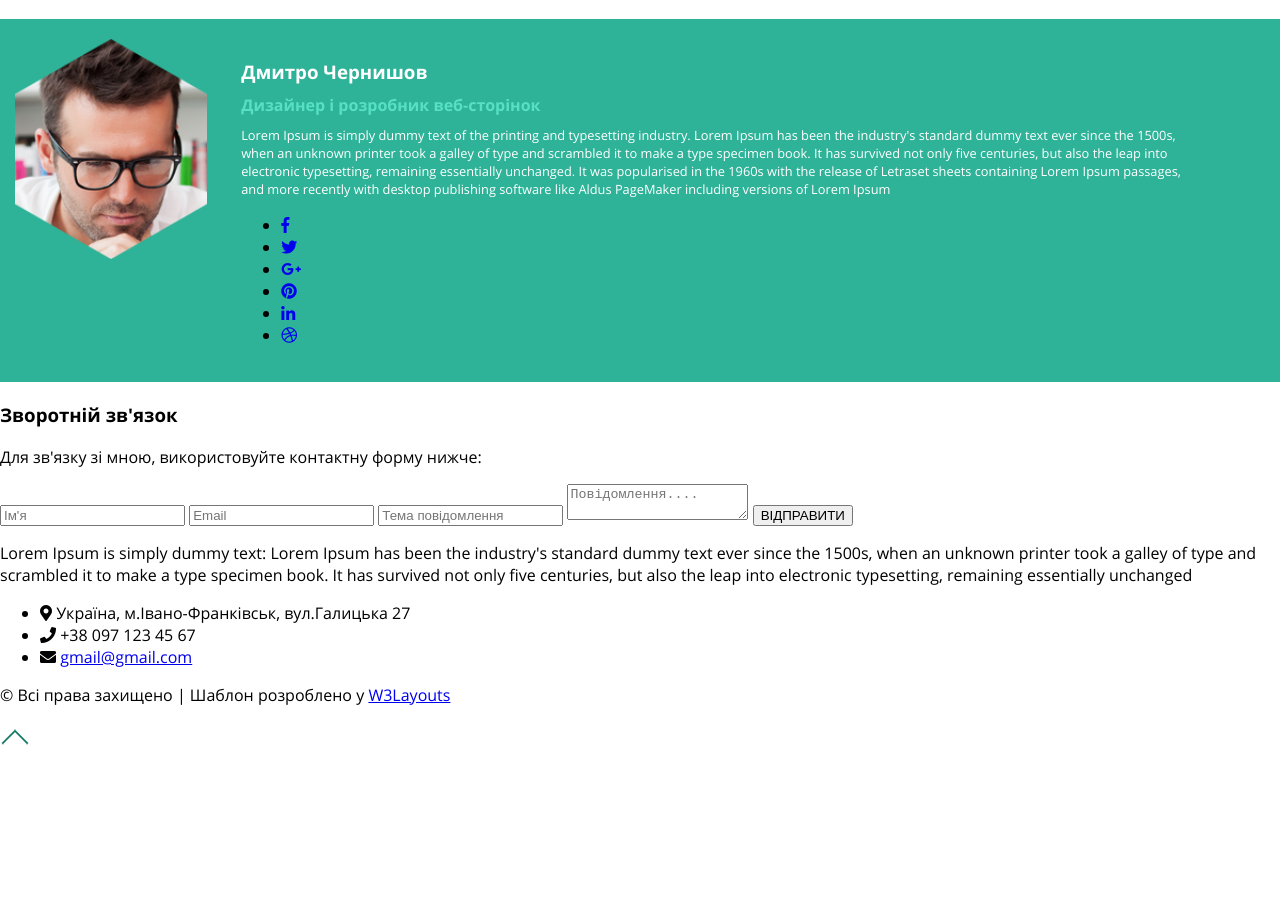
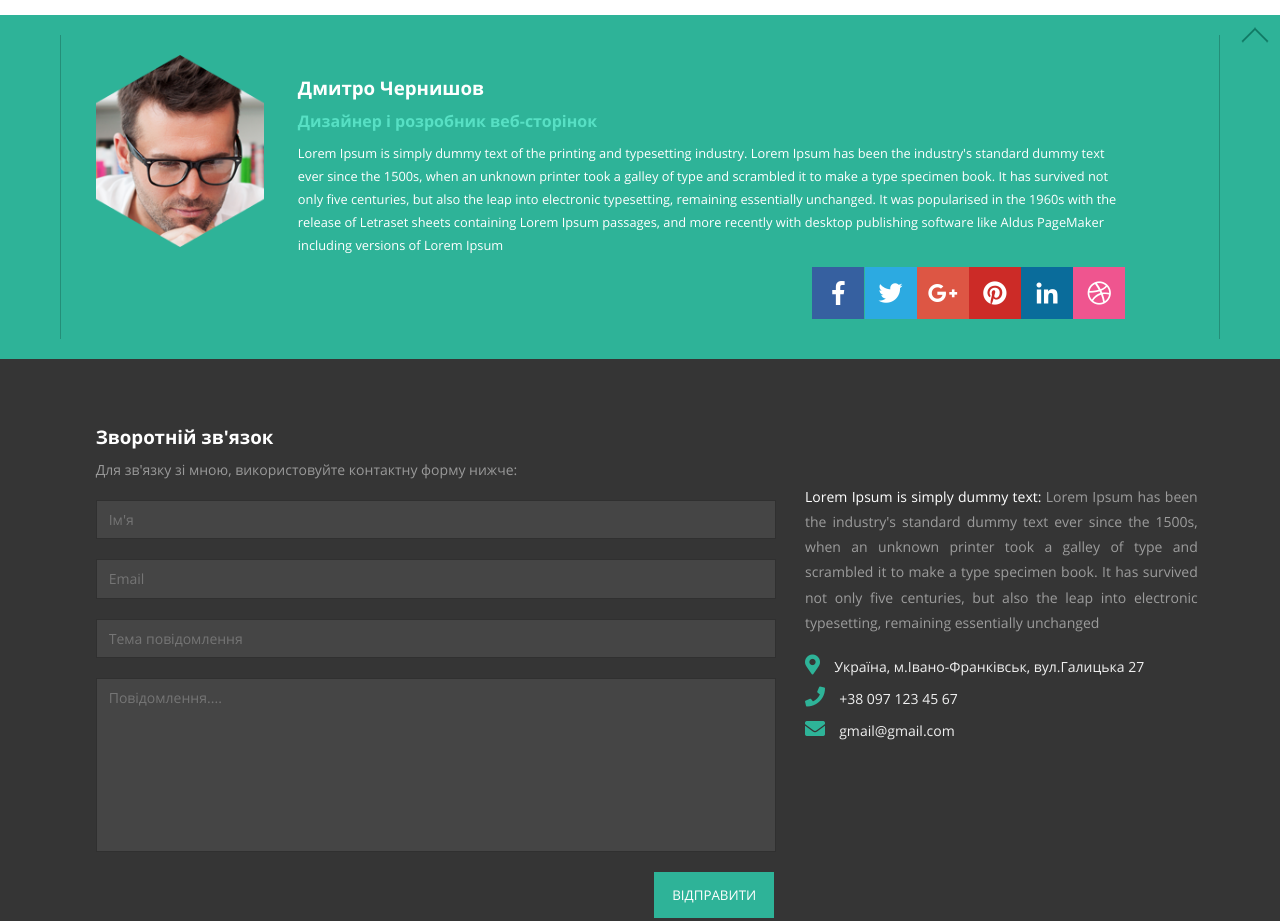
Before and after one commit to DmitryCher/PersonalWebsite, a plain HTML site: page index.html in a window 1280 px wide. Shown: the part 740-1661 px from the top of the page. Before the commit the page ends 1497 px from the top, so only its background shows below. Drawn offline with Linux system fonts and the light colour scheme.

Commit message:
Add styles for contact form and footer

```diff
--- a/css/style.css
+++ b/css/style.css
@@ -26,19 +26,16 @@
 }
 
 body{
+	margin: 0;
+	padding: 0;
 	font-family: 'Open Sans';
 	background-color: #ffffff;
-	margin: 0;
 	font-size: 100%;
+}
 
-	/*background-image: url("images/arrow_up.png");
-	background-repeat: no-repeat;
-	background-position: right bottom;
-	background-attachment: fixed;*/
-}
 .navigation ul {
 	background-color: #323232;
-	margin: 0;
+	margin: 0 auto;
 	padding: 0;
 	list-style-type: none;
 	overflow: hidden;
@@ -53,13 +50,12 @@ body{
 }
 
 .navigation a {
-	display: block;
+	/*display: block;			*/
 	color: white;
 	font-size: 0.9em;
 	text-decoration: none;
 	text-transform: uppercase;
 	transition-duration: 0.4s;
-	/*text-align: center;*/
 }
 
 .navigation a:hover {
@@ -115,18 +111,14 @@ body{
 .about-me {
 	background: #2EB398;
 	padding: 20px 0;
-	margin: 20px 0;
+	/*margin: 20px 0;*/
 }
 
-.container {
+.border-me {
 	border-left: 1px solid #248E78;
   border-right: 1px solid #248E78;
   margin: 0 60px;
   padding: 20px;
-}
-
-.container div {
-	/*display: inline-block;*/
 }
 
 .me-image {
@@ -134,7 +126,7 @@ body{
 	width: 15%;
 	padding-right: 15px;
   padding-left: 15px;
-  vertical-align:top;
+  vertical-align: top;
 }
 
 .me-image img {
@@ -148,7 +140,7 @@ body{
   vertical-align: top;
 }
 
-.me-text h3 {
+h3 {
 	color: white;
 	margin-top: 20px;
 	margin-bottom: 10px;
@@ -163,8 +155,222 @@ body{
 	color: white;
 	margin: 0 0 10px;
 	font-size: 0.8em;
+	line-height: 1.8em;
 }
 
-/*.active {
+.navbar-brands {
+	float: right;
+}
+
+.navbar-brands ul{
+	list-style-type: none;
+	margin: 0;
+	padding: 0;
+}
+
+.navbar-brands ul li{
+	display: inline-block;
+	margin-left: -4px;
+}
+
+.navbar-brands ul li a {
+	text-decoration: none;
+	text-align: center;
+}
+
+.navbar-brands ul li a i{
+	color: white;
+	line-height: 52px;
+  width: 52px;
+  height: 52px;
+  font-size: 24px;
+}
+
+.navbar-brands ul li a i.fa-facebook-f {
+	background: #3660A0;
+}
+
+.navbar-brands ul li a i.fa-twitter {
+	background: #2CAAE1;
+}
+
+.navbar-brands ul li a i.fa-google-plus-g {
+	background: #DD5644;
+}
+
+.navbar-brands ul li a i.fa-pinterest {
+	background: #CC2B27;
+}
+
+.navbar-brands ul li a i.fa-linkedin-in {
+	background: #0A6C9B;
+}
+
+.navbar-brands ul li a i.fa-dribbble {
+	background: #EF558F;
+}
+
+.contact-me {
+	padding: 45px;
+	background-color: #353535;
+}
+/*.get-in-touch {
+	margin: 0 3%;
+}*/
+.contact-form {
+	width: 55%;
+	padding: 0 15px;
+	margin: 0 3%;
+	background-color: #353535;
+	display: inline-block;
+  vertical-align: top;
+}
+
+.contact-form form {
+	width: 100%;
+	/*overflow:hidden;*/
+}
+
+.contact-form p {
+	font-size: 14px;
+  color: #999999;
+  line-height: 1.5em;
+  margin: 0 0 10px;
+}
+
+.contact-form form input[type="text"], input[type="email"], textarea {
+	font-family: 'Open Sans';
+	width: 100%;
+	background-color: #454545;
+	color: #9C9C9C;
+	border: 1px solid #303030;
+	padding: 6px 12px;
+	margin: 10px 0;
+	font-size: 14px;
+	line-height: 1.8em;
+	outline: none;
+}
+
+.contact-form form textarea {
+	height: 160px;
+	resize: none;
+}
+
+.contact-form form input:focus, textarea:focus {
+  border: 1px solid #2EB398;
+}
+
+.contact-form form input:hover, textarea:hover {
+	border: 1px solid #2EB398;
+}
+
+.contact-form form input[type="submit"] {
+	font-family: 'Open Sans';
+	padding: 14px 18px;
+	margin-top: 5px;
+	margin-right: -24px;
 	background: #2EB398;
-}*/
+	color: white;
+	float: right;
+	border: none;
+	outline: none;
+	cursor: pointer;
+	transition-duration: 0.4s;
+}
+
+.contact-form form input[type="submit"]:hover {
+ 	background: #2B9C85;
+ 	color: white;
+}
+
+.info {
+	display: inline-block;
+	width: 33%;
+	padding-right: 20px;
+	margin-top: 5%;
+	background-color: #353535;
+  vertical-align: top;
+  text-align: justify;
+}
+
+.info p {
+	margin: 20px 0 0;
+	color: #9C9C9C;
+	line-height: 1.8em;
+	font-size: 14px;
+}
+
+.info p span {
+	color: white;
+}
+
+.info ul{
+	list-style-type: none;
+	margin-top: 20px;
+	padding: 0;
+}
+
+.info ul li{
+	display: block;
+  margin: 10px 0;
+}
+
+.info ul li i{
+	color: #2EB398;
+  height: 20px;
+  font-size: 20px;
+}
+
+.info ul span {
+	color: #f0f0f0;
+	font-size: 14px;
+	margin-left: 10px;
+}
+
+.info ul li a {
+	text-decoration: none;
+	color: #f0f0f0;
+	font-size: 14px;
+	margin-left: 10px;
+	transition-duration: 0.4s;
+}
+
+.info ul li a:hover {
+ 	text-decoration: none;
+ 	color: #2EB398;
+}
+
+.footer {
+	background-color: #222222;
+	padding: 3%;
+}
+
+.copyright p {
+	text-align: center;
+	color: #c9c9c9;
+  font-size: 14px;
+  line-height: 1.8em;
+  /*margin: 0;
+	padding: 0;*/
+}
+
+.copyright a {
+	text-decoration: none;
+	color: #2EB398;
+	font-size: 14px;
+	transition-duration: 0.4s;
+}
+
+.copyright a:hover {
+ 	text-decoration: none;
+ 	color: #c9c9c9;
+}
+
+.topbutton {
+	width: 30px;
+	height: 30px;
+	position:fixed;
+	bottom:10px;
+	right:10px;
+	cursor:pointer;
+}
```
